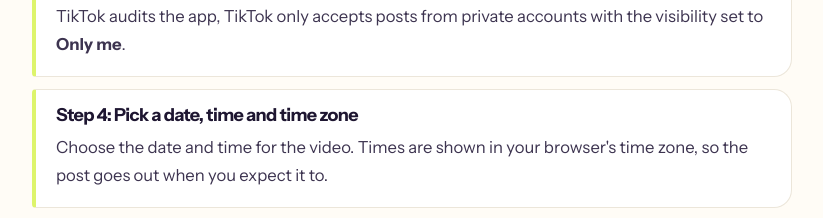
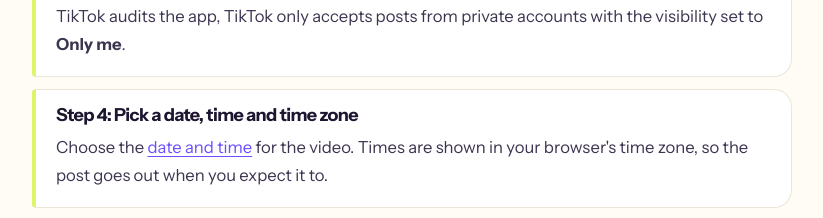
Before and after one commit to Ramanmakkar1/socialapp, a Next.js app: page /help/schedule-tiktok-posts in a window 1280 px wide. Shown: the part 1400-1618 px from the top of the page, without its empty margins (228-1051 px from the left). Built offline with nearby package versions, Linux system fonts and the light colour scheme; no server answers.

Commit message:
autopilot: TikTok scheduling help page: link 'date and time' in the date step to the TikTok best-time tool
Task #26671, written by local Qwen.

```diff
--- a/src/app/help/schedule-tiktok-posts/page.tsx
+++ b/src/app/help/schedule-tiktok-posts/page.tsx
@@ -55,7 +55,7 @@ const steps = [
     text: "Choose the date and time for the video. Times are shown in your browser's time zone, so the post goes out when you expect it to.",
     body: (
       <>
-        Choose the date and time for the video. Times are shown in your browser&apos;s time zone, so the post goes out
+        Choose the <Link className={s.vlink} href="/tools/best-time-to-post-on-tiktok">date and time</Link> for the video. Times are shown in your browser&apos;s time zone, so the post goes out
         when you expect it to.
       </>
     ),
```
